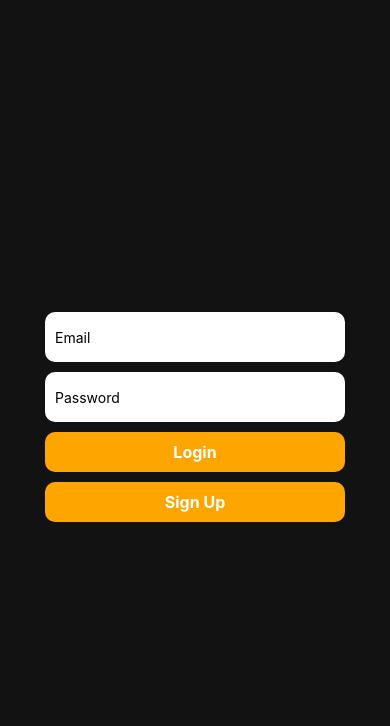
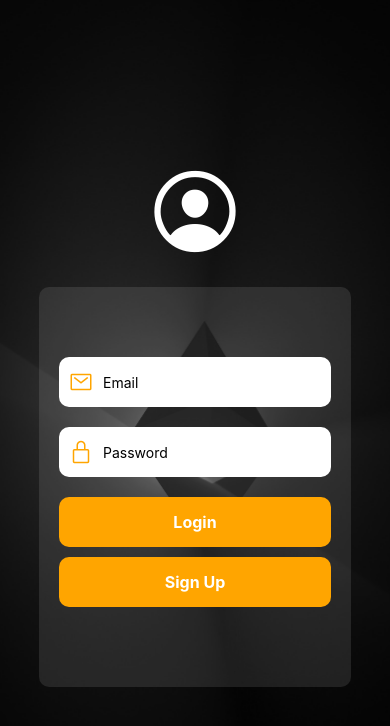
Before and after one commit to ZacharyChandonnet/QuantumQuasar-mobile-app, a React Native app: screen /Login in a window 390 px wide. Shown: the top 726 px of the page. Built offline with nearby package versions, Linux system fonts and the light colour scheme.

Commit message:
design login page

```diff
--- a/package.json
+++ b/package.json
@@ -10,6 +10,7 @@
   },
   "proxy": "https://api.coingecko.com",
   "dependencies": {
+    "@expo/vector-icons": "^13.0.0",
     "@expo/webpack-config": "^19.0.0",
     "@react-native/metro-config": "^0.73.3",
     "@react-navigation/native": "^6.1.9",
--- a/screens/Login.js
+++ b/screens/Login.js
@@ -1,12 +1,13 @@
 import React, { useState } from 'react';
-import { View, StyleSheet, TextInput, TouchableOpacity, Text, ActivityIndicator } from 'react-native';
+import { View, StyleSheet, TextInput, TouchableOpacity, Text, ActivityIndicator, ImageBackground } from 'react-native';
 import { auth, signInWithEmailAndPassword, createUserWithEmailAndPassword } from "../FirebaseConfig.js";
+import { Ionicons } from '@expo/vector-icons';
 
 export default function Login({ navigation }) {
 
     const [email, setEmail] = useState('');
     const [password, setPassword] = useState('');
-    const [loading, setLoading] = useState(false); // Changed default state to false
+    const [loading, setLoading] = useState(false);
 
     const signIn = async () => {
         setLoading(true);
@@ -32,9 +33,17 @@ export default function Login({ navigation }) {
         setLoading(false);
     }
 
-
     return (
         <View style={styles.container}>
+            <ImageBackground source={require('../assets/login.jpg')} style={styles.backgroundImage}>
+                <Ionicons name="person-circle-outline" style={
+                    {
+                        marginBottom: 20,
+                    }
+                } size={100} color="white" />
+                <View style={styles.formContainer}>
+                    <View style={styles.inputContainer}>
+                        <Ionicons name="mail-outline" size={24} color="orange" style={styles.icon} />
                         <TextInput
                             style={styles.input}
                             placeholder="Email"
@@ -42,6 +51,9 @@ export default function Login({ navigation }) {
                             onChangeText={text => setEmail(text)}
                             value={email}
                         />
+                    </View>
+                    <View style={styles.inputContainer}>
+                        <Ionicons name="lock-closed-outline" size={24} color="orange" style={styles.icon} />
                         <TextInput
                             style={styles.input}
                             placeholder="Password"
@@ -50,6 +62,7 @@ export default function Login({ navigation }) {
                             value={password}
                             secureTextEntry={true}
                         />
+                    </View>
                     {loading ? (
                         <ActivityIndicator size="large" color="orange" />
                     ) : (
@@ -63,6 +76,8 @@ export default function Login({ navigation }) {
                         </>
                     )}
                 </View>
+            </ImageBackground>
+        </View>
     );
 }
 
@@ -73,21 +88,47 @@ const styles = StyleSheet.create({
         justifyContent: 'center',
         backgroundColor: '#121212',
     },
-    input: {
-        width: 300,
-        height: 50,
+    backgroundImage: {
+        flex: 1,
+        width: '100%',
+        height: '100%',
+        alignItems: 'center',
+        justifyContent: 'center',
+    },
+    formContainer: {
+        width: '80%',
+        maxWidth: 400,
+        padding: 20,
+        backgroundColor: 'rgba(255, 255, 255, 0.1)',
+        borderRadius: 10,
+        height: 400,
+        alignItems: 'center',
+        justifyContent: 'center',
+
+    },
+    inputContainer: {
+        flexDirection: 'row',
+        alignItems: 'center',
+        marginBottom: 20,
         backgroundColor: 'white',
         borderRadius: 10,
+    },
+    icon: {
+        marginLeft: 10,
+    },
+    input: {
+        flex: 1,
+        height: 50,
         padding: 10,
-        marginBottom: 10,
     },
     button: {
         backgroundColor: 'orange',
         borderRadius: 10,
-        padding: 10,
-        width: 300,
+        padding: 15,
         alignItems: 'center',
+        justifyContent: 'center',
         marginBottom: 10,
+        width: '100%',
     },
     buttonText: {
         color: 'white',
```
Also changed, not shown: 1 other file (tests, documents, lock files or other folders). Lines whose indentation alone changed are shown as unchanged.
